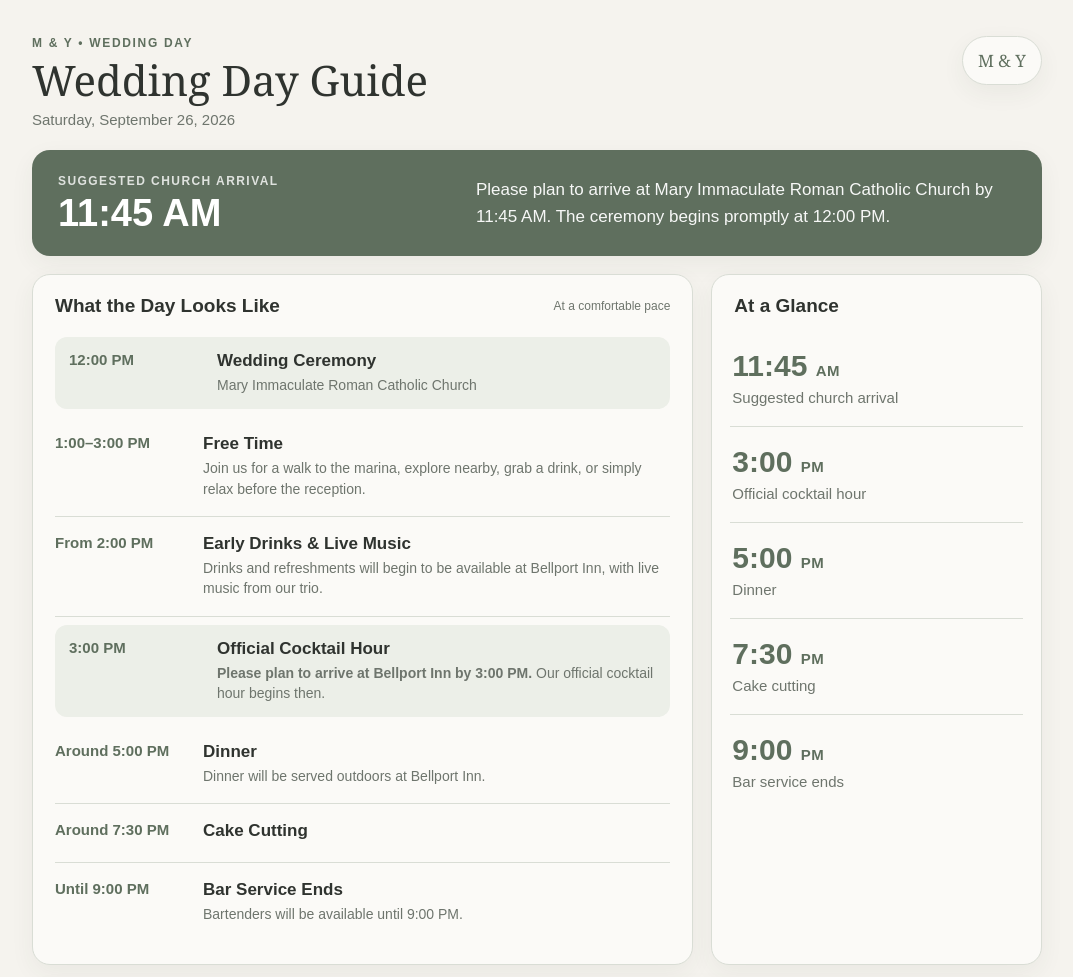
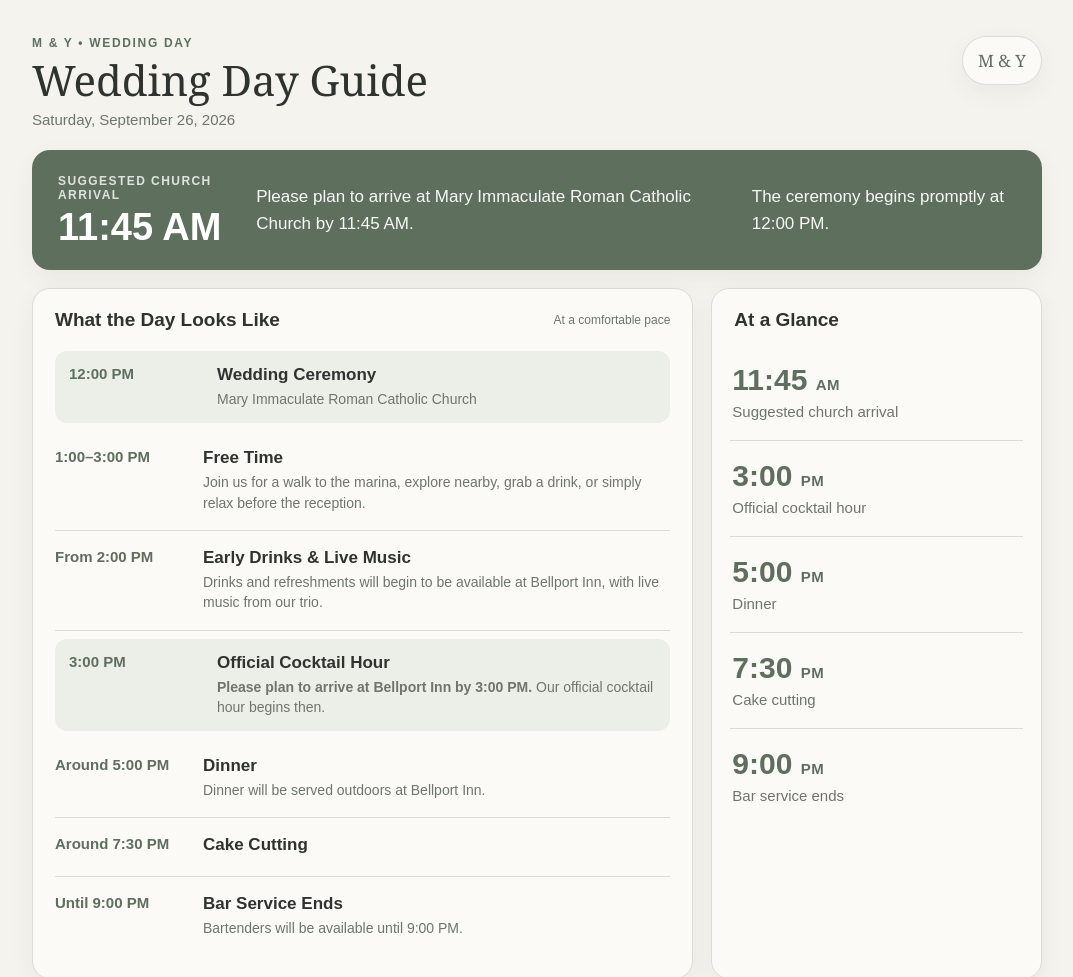
Before and after one commit to yiwencerro/WeddingReminder, a plain HTML site: page index.html in a window 1280 px wide. Shown: the top 977 px of the page, without its empty margins (103-1176 px from the left). Drawn offline with Linux system fonts and the light colour scheme.

Commit message:
Add ceremony start time to index.html

```diff
--- a/index.html
+++ b/index.html
@@ -448,6 +448,8 @@
     </div>
     <div class="copy">
       Please plan to arrive at Mary Immaculate Roman Catholic Church by 11:45 AM.
+    </div>
+      <div class="copy">
       The ceremony begins promptly at 12:00 PM.
     </div>
   </section>
```
